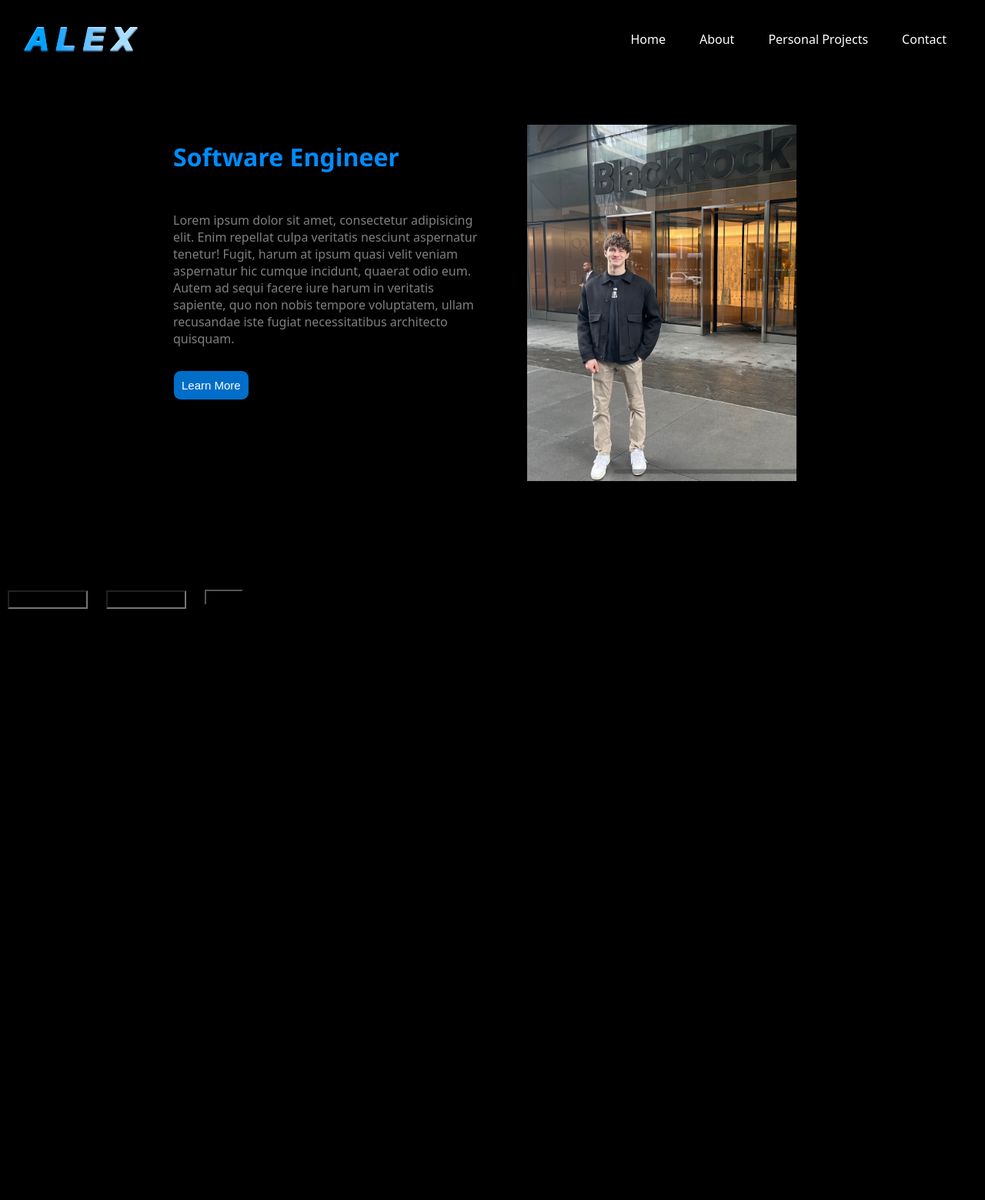
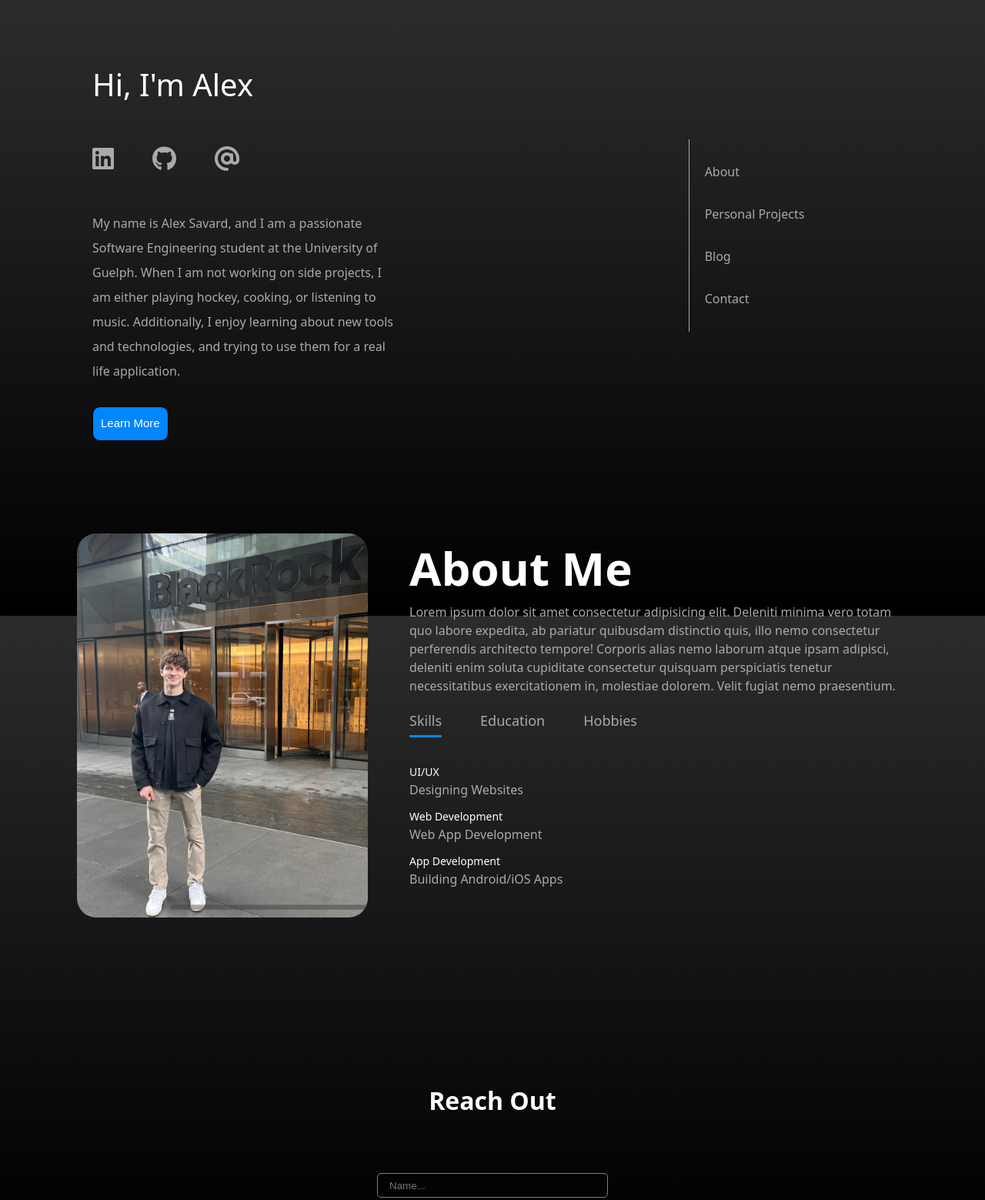
Before and after one commit to asavy79/JavaScript, a plain HTML site: page index.html in a window 1280 px wide. Shown: the top 1559 px of the page at 77% size. Before the commit the page ends 801 px from the top, so only its background shows below. Drawn offline with Linux system fonts and the light colour scheme.

Commit message:
added about me

```diff
--- a/index.html
+++ b/index.html
@@ -6,35 +6,83 @@
     <meta name="viewport" content="width=device-width, initial-scale=1.0">
     <title>JavaScript</title>
     <link rel="stylesheet" href="style.css">
+    <script src="https://kit.fontawesome.com/6b0af4bcb3.js" crossorigin="anonymous"></script>
 </head>
 <body>
-    <nav class="menu">
-        <img src="AlexLogo.png" alt="Image Not Available" width="150px">
-        <ul>
-            <li><a href="#">Home</a></li>
-            <li><a href="#">About</a></li>
-            <li><a href="#">Personal Projects</a></li>
-            <li><a href="Contact.html">Contact</a></li>
-        </ul>
-
-    </nav>
     <div class="main">
         <div class="text">
-            <h1>Software Engineer</h1>
-            <p>Lorem ipsum dolor sit amet, consectetur adipisicing elit. Enim repellat culpa veritatis nesciunt aspernatur tenetur! Fugit, harum at ipsum quasi velit veniam aspernatur hic cumque incidunt, quaerat odio eum. Autem ad sequi facere iure harum in veritatis sapiente, quo non nobis tempore voluptatem, ullam recusandae iste fugiat necessitatibus architecto quisquam.</p>
+            <h1>Hi, I'm Alex</h1>
+            <div class="mediaIcons">
+                <a href="https://www.linkedin.com/in/alex-savard-690924229/"><i class="fab fa-linkedin fa-2x"></i></a>
+                <a href="https://github.com/asavy79"><i class="fab fa-github fa-2x"></i></a>
+                <a href="mailto:alex.savard20@icloud.com"><i class="fa fa-at fa-2x"></i></a>
+            </div>
+            <p>My name is Alex Savard, and I am a passionate Software Engineering student at the University of Guelph. When I am not working on side projects, I am either playing hockey, cooking, or listening to music. Additionally, I enjoy learning about new tools and technologies, and trying to use them for a real life application.</p>
             <button>Learn More</button>
         </div>
         <div class="image">
-            <img src="BlackRock.jpeg" alt="Image Not Available" width="350px">
+            <ul>
+                <li><a href="#">About</a></li>
+                <li><a href="#">Personal Projects</a></li>
+                <li><a href="#">Blog</a></li>
+                <li><a href="#">Contact</a></li>
+            </ul>
         </div>
 
     </div>
-    <h1 id="header">Hello World</h1>
-    <input type="text" id="enterFirstName" name="firstName">
-    <input type="text" id="enterLastName" name = "lastName">
-    <button id="returnFirstLast" href=""></button>Click</button>
-    <p id="firstName"></p>
-    <p id="lastName"></p>
+
+    <div class="about">
+        <div class="container">
+            <div class="row">
+                <div class="about-col1">
+                    <img src="BlackRock.jpeg" alt="Image Not Available">
+                </div>
+                <div class="about-col2">
+                    <h1 class="sub-title">About Me</h1>
+                    <p>Lorem ipsum dolor sit amet consectetur adipisicing elit. Deleniti minima vero totam quo labore expedita, ab pariatur quibusdam distinctio quis, illo nemo consectetur perferendis architecto tempore! Corporis alias nemo laborum atque ipsam adipisci, deleniti enim soluta cupiditate consectetur quisquam perspiciatis tenetur necessitatibus exercitationem in, molestiae dolorem. Velit fugiat nemo praesentium.</p>
+                    <div class="tab-titles">
+                        <p class="tab-links active-link" onclick="opentab('skills')">Skills</p>
+                        <p class="tab-links" onclick="opentab('education')">Education</p>
+                        <p class="tab-links" onclick="opentab('hobbies')">Hobbies</p>
+                    </div>
+                    <div class="tab-contents active-tab" id="skills">
+                        <ul>
+                            <li><span>UI/UX</span><br>Designing Websites</li>
+                            <li><span>Web Development</span><br>Web App Development</li>
+                            <li><span>App Development</span><br>Building Android/iOS Apps</li>
+                        </ul>
+                    </div>
+                    <div class="tab-contents" id="education">
+                        <ul>
+                            <li><span>2022 - Current</span><br>Software Engineering student at the University of Guelph</li>
+                            <li><span>2018-2022</span><br>Menlo-Atherton High School</li>
+                        </ul>
+                    </div>
+                    <div class="tab-contents" id="hobbies">
+                        <ul>
+                            <li><span>Ice Hockey Goaltender</span><br>Played hockey at the AAA level throughout middle school and high schoool</li>
+                            <li><span>Chef</span><br>Enjoy Cooking various dishes, especially those with pasta</li>
+                            <li><span>Learning New Skills</span><br>Taking on new tasks involving technology, sports, or other activities</li>
+                        </ul>
+
+                    </div>
+
+                </div>
+            </div>
+        </div>
+
+    </div>
+
+    <div class="contact">
+        <div class="body">
+            <h1>Reach Out</h1>
+            <input type="text" id="name" placeholder="Name..." >
+            <input type="text" id="email" placeholder="Email...">
+            <input type="text" id="message" placeholder="Message...">
+            <button id="submit">Submit</button>
+
+        </div>
+    </div>
 
 
 
--- a/index.js
+++ b/index.js
@@ -1,15 +1,16 @@
+var tablinks = document.getElementsByClassName("tab-links");
+var tabcontents = document.getElementsByClassName("tab-contents");
 
+function opentab(tabName) {
+    for(tablink of tablinks) {
+        tablink.classList.remove("active-link");
+    }
+    for(tabcontent of tabcontents) {
+        tabcontent.classList.remove("active-tab");
+    }
 
-function printFirstLast() {
+    event.currentTarget.classList.add("active-link");
 
-    let firstName = document.getElementById("enterFirstName").value;
-    let lastName = document.getElementById("enterLastName").value;
-
-    document.getElementById("firstName").textContent = firstName +  ' ' + lastName;
+    document.getElementById(tabName).classList.add("active-tab");
 
 }
-
-
-const getFirstLast = document.getElementById("returnFirstLast");
-
-getFirstLast.addEventListener("click", printFirstLast)
--- a/style.css
+++ b/style.css
@@ -1,7 +1,14 @@
 * {
     margin: 0;
     padding: 0;
-    background: black;
+    line-height: 1.5;
+    box-sizing: border-box;
+}
+
+body {
+    background: linear-gradient(rgb(44, 44, 44), black);
+    background-attachment: fixed;
+    background-position: center;
 }
 
 input {
@@ -17,89 +24,109 @@ input {
     margin: 10px;
 }
 
-.menu {
+
+
+
+
+
+
+.main {
     display: flex;
+    align-items: center;
     justify-content: space-between;
-    margin-top: 30px;
-    align-items: center;
-    margin: 30px;
+    margin: 20px 100px;
+}
+.main .text {
+    display: flex;
+    flex-direction: column;
+    align-items: flex-start;
+    font-family: system-ui, -apple-system, BlinkMacSystemFont, 'Segoe UI', Roboto, Oxygen, Ubuntu, Cantarell, 'Open Sans', 'Helvetica Neue', sans-serif;
+    width: 400px;
+    margin: 20px;
+}
+
+.main .text h1 {
+    margin-top: 40px;
+    font-family: system-ui, -apple-system, BlinkMacSystemFont, 'Segoe UI', Roboto, Oxygen, Ubuntu, Cantarell, 'Open Sans', 'Helvetica Neue', sans-serif;
+    align-self: flex-start;
+    margin-bottom: 50px;
+    color: rgb(255, 255, 255);
+    font-weight: lighter;
+    font-size: 40px;
 
 }
 
+.mediaIcons {
+    display: flex;
+    align-self: flex-start;
+}
+
+.mediaIcons a {
+    color: rgb(170, 170, 170);
+    margin-right: 50px;
+}
+.mediaIcons a:hover {
+    color: white;
+}
+
+.image {
+    display: flex;
+    flex-direction: column;
+    align-items: center;
+    width: 400px;
+}
+
+.main .text p {
+    margin-bottom: 30px;
+    color: rgb(170, 170, 170);
+    line-height: 2;
+    margin-top: 50px;
+}
 
 
-.menu ul li {
-    display: inline-block;
+.image ul li {
+    display: block;
     list-style: none;
-    margin: 10px 20px;
+    margin: 30px 20px;
 
 }
 
-.menu ul li a {
+.image ul {
+    border-left: 1px solid rgb(170, 170, 170);
+}
+
+.image ul li a {
     text-decoration: none;
-    color: rgb(255, 255, 255);
+    color: rgb(170, 170, 170);
     font-family: system-ui, -apple-system, BlinkMacSystemFont, 'Segoe UI', Roboto, Oxygen, Ubuntu, Cantarell, 'Open Sans', 'Helvetica Neue', sans-serif;
     position: relative;
 }
 
-.menu ul li a::after {
+.image ul li a:hover {
+    color: white;
+}
+
+.image ul li a::after {
     content: '';
     width: 0;
     height: 3px;
-    background: rgb(0, 104, 189);
+    background: rgb(0, 134, 255);
     position: absolute;
     left: 0;
     bottom: -6px;
     transition: 0.3s;
 }
 
-.menu ul li a:hover::after {
+.image ul li a:hover::after {
     width: 100%;
 }
 
-
-
-.main {
-    display: flex;
-    margin-top: 20%px;
-    justify-content: center;
-    margin: 50px;
-}
-.main div {
-    margin: 20px;
-}
-.main .text {
-    display: flex;
-    flex-direction: column;
-    align-items: center;
-    font-family: system-ui, -apple-system, BlinkMacSystemFont, 'Segoe UI', Roboto, Oxygen, Ubuntu, Cantarell, 'Open Sans', 'Helvetica Neue', sans-serif;
-    border-radius: 20px;
-    width: 400px;
-}
-
-.main .text h1 {
-    margin-top: 40px;
-    font-family: 'Segoe UI', Tahoma, Geneva, Verdana, sans-serif;
-    align-self: flex-start;
-    margin-bottom: 50px;
-    color: rgb(0, 140, 255);
-
-}
-
-.main .text p {
-    margin-bottom: 30px;
-    color: rgb(127, 127, 127);
-}
-
-.image img {
-    padding: 20px;
-}
 
 .main .text button {
     align-self: flex-start;
     padding: 10px;
     color: white;
-    background: rgb(0, 110, 201);
+    background: rgb(0, 134, 255);
     border: 1px solid black;
     border-radius: 10px;
     font-size: 15px;
@@ -111,6 +138,87 @@ input {
     background: rgb(0, 104, 189);
     transition: 0.5s;
 }
+
+.about {
+    padding: 80px 0;
+    color: rgb(170, 170, 170);
+    font-family: system-ui, -apple-system, BlinkMacSystemFont, 'Segoe UI', Roboto, Oxygen, Ubuntu, Cantarell, 'Open Sans', 'Helvetica Neue', sans-serif;
+    margin: 0px 100px;
+}
+.row {
+    display: flex;
+    justify-content: space-between;
+    flex-wrap: wrap;
+}
+
+.about-col1 {
+    flex-basis: 35%;
+}
+
+.about-col1 img {
+    width: 100%;
+    border-radius: 25px;
+}
+
+.about-col2 {
+    flex-basis: 60%;
+}
+
+.sub-title {
+    font-size: 60px;
+    font-weight: 600;
+    color: white;
+}
+
+.tab-titles {
+    display: flex;
+    margin: 20px 0px 40px;
+}
+
+.tab-links {
+    margin-right: 50px;
+    font-size: 18px;
+    font-weight: 500;
+    cursor: pointer;
+    position: relative;
+
+}
+
+.tab-links::after {
+    content: '';
+    width: 0;
+    height: 3px;
+    background: rgb(0, 134, 255);
+    position: absolute;
+    left: 0;
+    bottom: -8px;
+    transition: 0.3s;
+
+}
+
+.tab-links.active-link::after {
+    width: 100%;
+}
+
+.tab-contents ul li {
+    list-style: none;
+    margin: 10px 0px;
+}
+
+.tab-contents ul li span {
+    font-size: 14px;
+    color: white;
+}
+
+.tab-contents {
+    display: none;
+}
+
+.tab-contents.active-tab {
+    display: block;
+}
+
+
 
 .contact {
     display: flex;
@@ -132,10 +240,11 @@ input {
 .contact .body input {
     width: 300px;
     margin-top: 20px;
-    padding: 5px;
+    padding: 15px;
     border: 1px solid gray;
     border-radius: 5px;
     color: gray;
+    background: none;
 }
 
 .contact .body input:focus {
```
Also changed, not shown: Contact.html (deleted, +0 -41 lines).
